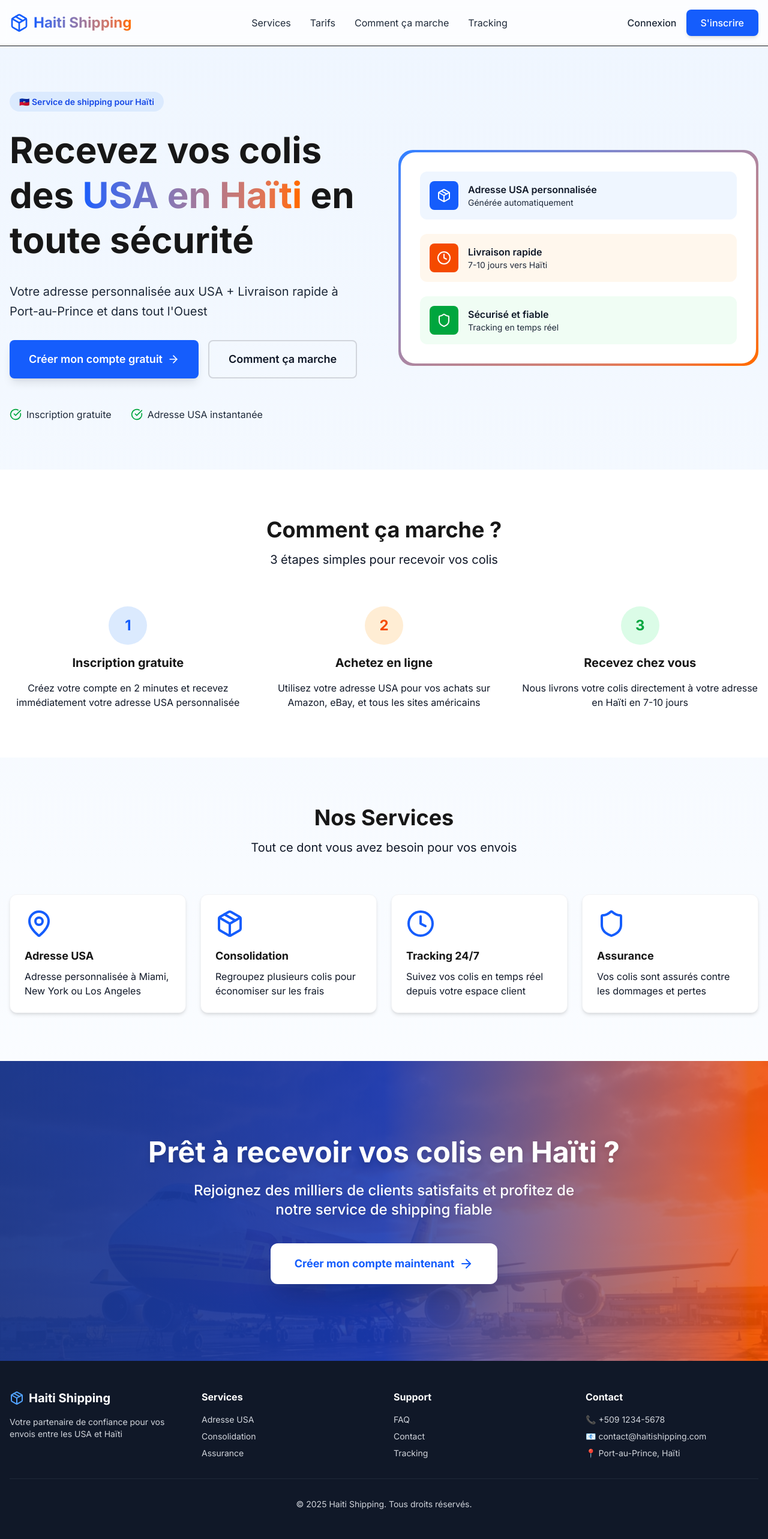
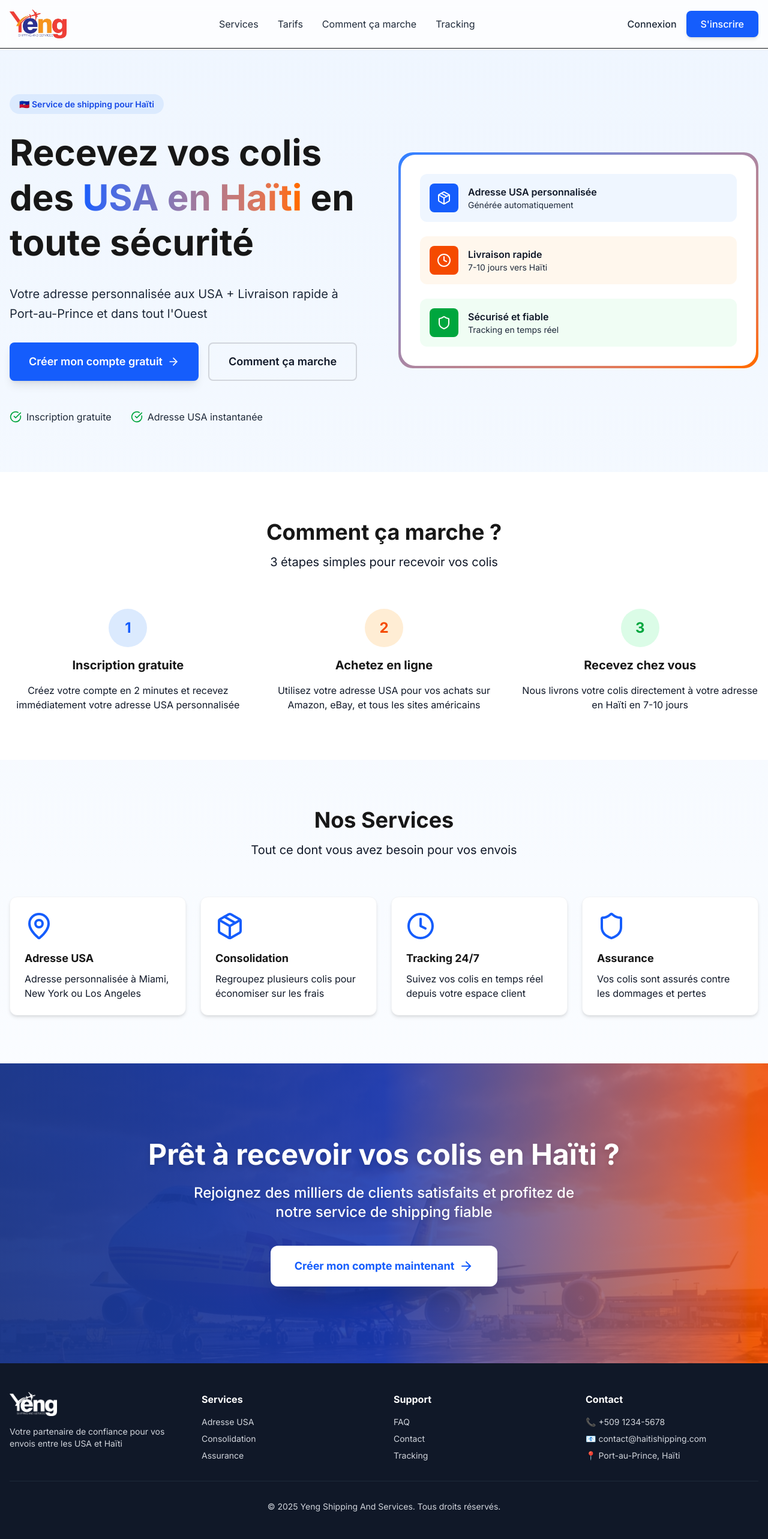
Before and after one commit to jcsoftlabs/client-portal-shipping-system, a Next.js app: page / in a window 1280 px wide. Shown: the top 2566 px of the page at 60% size. Built offline with nearby package versions, Linux system fonts and the light colour scheme.

Commit message:
Add Yeng Shipping And Services branding - logo and site title

```diff
--- a/app/dashboard/layout.tsx
+++ b/app/dashboard/layout.tsx
@@ -3,6 +3,7 @@
 import { useEffect, useState } from 'react';
 import { useRouter, usePathname } from 'next/navigation';
 import Link from 'next/link';
+import Image from 'next/image';
 import { Package, Home, MapPin, History, FileText, User, LogOut, Menu, X, Bell } from 'lucide-react';
 
 export default function DashboardLayout({ children }: { children: React.ReactNode }) {
@@ -59,11 +60,15 @@ export default function DashboardLayout({ children }: { children: React.ReactNod
                 <div className="px-4 sm:px-6 lg:px-8">
                     <div className="flex justify-between h-16">
                         <div className="flex items-center">
-                            <Link href="/dashboard" className="flex items-center gap-2">
-                                <Package className="h-8 w-8 text-blue-600" />
-                                <span className="text-xl font-bold bg-gradient-to-r from-blue-600 to-orange-500 bg-clip-text text-transparent">
-                                    Haiti Shipping
-                                </span>
+                            <Link href="/dashboard" className="flex items-center">
+                                <Image
+                                    src="/yeng-logo.png"
+                                    alt="Yeng Shipping And Services"
+                                    width={180}
+                                    height={60}
+                                    className="object-contain"
+                                    priority
+                                />
                             </Link>
                         </div>
                         <div className="flex items-center gap-4">
--- a/app/layout.tsx
+++ b/app/layout.tsx
@@ -9,8 +9,8 @@ const inter = Inter({
 });
 
 export const metadata: Metadata = {
-  title: "Haiti Shipping - Votre adresse USA pour vos envois en Haïti",
-  description: "Recevez vos colis des USA en Haïti en toute sécurité. Adresse personnalisée gratuite + Livraison rapide.",
+  title: "Yeng Shipping And Services - Votre adresse USA pour vos envois en Haïti",
+  description: "Recevez vos colis des USA en Haïti en toute sécurité avec Yeng Shipping And Services. Adresse personnalisée gratuite + Livraison rapide.",
 };
 
 export default function RootLayout({
--- a/app/page.tsx
+++ b/app/page.tsx
@@ -8,11 +8,12 @@ export default function HomePage() {
       <nav className="border-b bg-white/80 backdrop-blur-sm sticky top-0 z-50">
         <div className="container mx-auto px-4 py-4">
           <div className="flex items-center justify-between">
-            <div className="flex items-center gap-2">
-              <Package className="h-8 w-8 text-blue-600" />
-              <span className="text-2xl font-bold bg-gradient-to-r from-blue-600 to-orange-500 bg-clip-text text-transparent">
-                Haiti Shipping
-              </span>
+            <div className="flex items-center">
+              <img
+                src="/yeng-logo.png"
+                alt="Yeng Shipping And Services"
+                className="h-12 w-auto object-contain"
+              />
             </div>
             <div className="hidden md:flex items-center gap-8">
               <Link href="#services" className="text-gray-800 hover:text-blue-600 transition-colors">
@@ -245,9 +246,12 @@ export default function HomePage() {
         <div className="container mx-auto px-4">
           <div className="grid md:grid-cols-4 gap-8">
             <div>
-              <div className="flex items-center gap-2 mb-4">
-                <Package className="h-6 w-6 text-blue-400" />
-                <span className="text-xl font-bold text-white">Haiti Shipping</span>
+              <div className="mb-4">
+                <img
+                  src="/yeng-logo.png"
+                  alt="Yeng Shipping And Services"
+                  className="h-10 w-auto object-contain brightness-0 invert"
+                />
               </div>
               <p className="text-sm">
                 Votre partenaire de confiance pour vos envois entre les USA et Haïti
@@ -279,7 +283,7 @@ export default function HomePage() {
             </div>
           </div>
           <div className="border-t border-gray-800 mt-8 pt-8 text-center text-sm">
-            <p>&copy; 2025 Haiti Shipping. Tous droits réservés.</p>
+            <p>&copy; 2025 Yeng Shipping And Services. Tous droits réservés.</p>
           </div>
         </div>
       </footer>
```
Also changed, not shown: public/yeng-logo.png (added).
